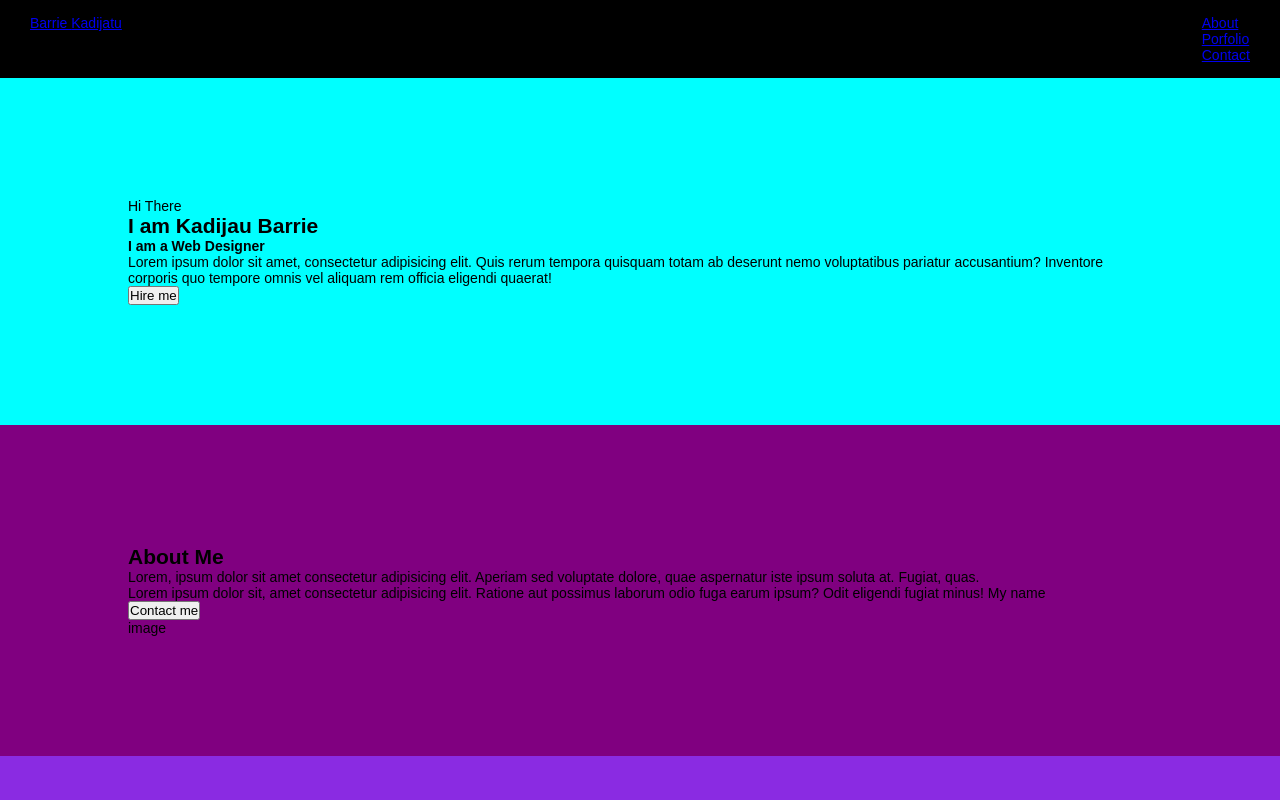
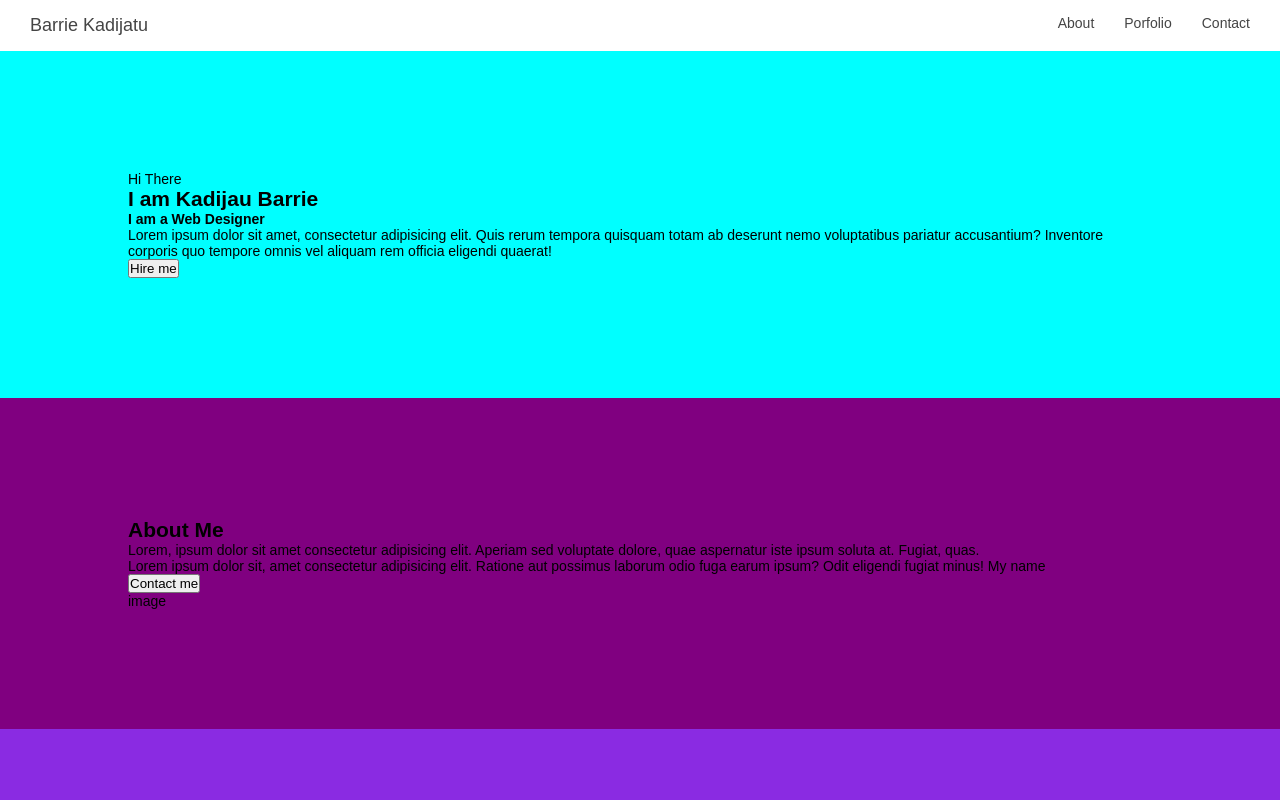
Before and after one commit to barriekhad228-arch/Kadijatu-portfolio, a plain HTML site: page index.html in a window 1280 px wide. Shown: the top 800 px of the page. Drawn offline with Linux system fonts and the light colour scheme.

Commit message:
stlye the nav bar

```diff
--- a/css/style.css
+++ b/css/style.css
@@ -16,12 +16,32 @@ body {
 }
 
 header{
-    background-color: black;
+    background-color: white;
     padding: 15px 30px;
     display: flex;
     justify-content: space-between;
     position: sticky;
     top: 0;
+}
+
+header .logo{
+    color: #444;
+    font-size: 18px;
+    text-decoration: none;
+}
+
+header nav ul {
+    display: flex;
+    gap: 30px;
+}
+
+header nav ul li {
+    list-style: none;
+}
+
+header nav ul li a {
+    color: #444;
+    text-decoration: none;
 }
 
 #hero, #about, #porfolio, #contact{
--- a/index.html
+++ b/index.html
@@ -8,7 +8,7 @@
   </head>
   <body>
     <header>
-      <a href="index.html">Barrie <span>Kadijatu</span></a>
+      <a class="logo" href="index.html">Barrie <span>Kadijatu</span></a>
       <nav>
         <ul>
           <li><a href="#about">About</a></li>
```
